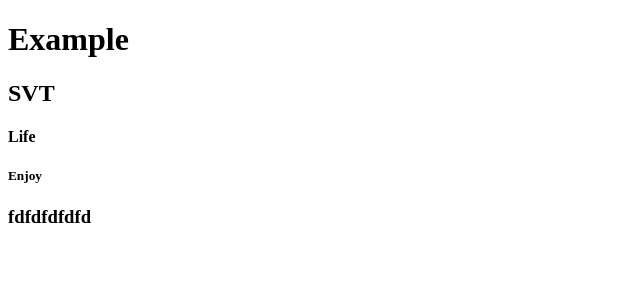
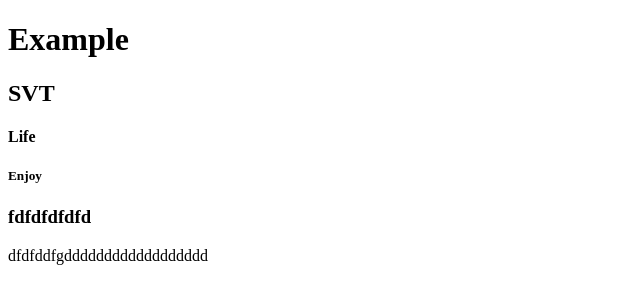
Before and after one commit to Sreylen096/Testing-1, a plain HTML site: page index.html in a window 1280 px wide. Shown: the whole page, without its empty margins (0-640 px from the left). Drawn offline with Linux system fonts and the light colour scheme.

Commit message:
add another p

```diff
--- a/index.html
+++ b/index.html
@@ -13,5 +13,6 @@
 </body>
 </html>
     <h3>fdfdfdfdfd</h3>
+    <p>dfdfddfgdddddddddddddddddd</p>
   </body>
 </html>
```
